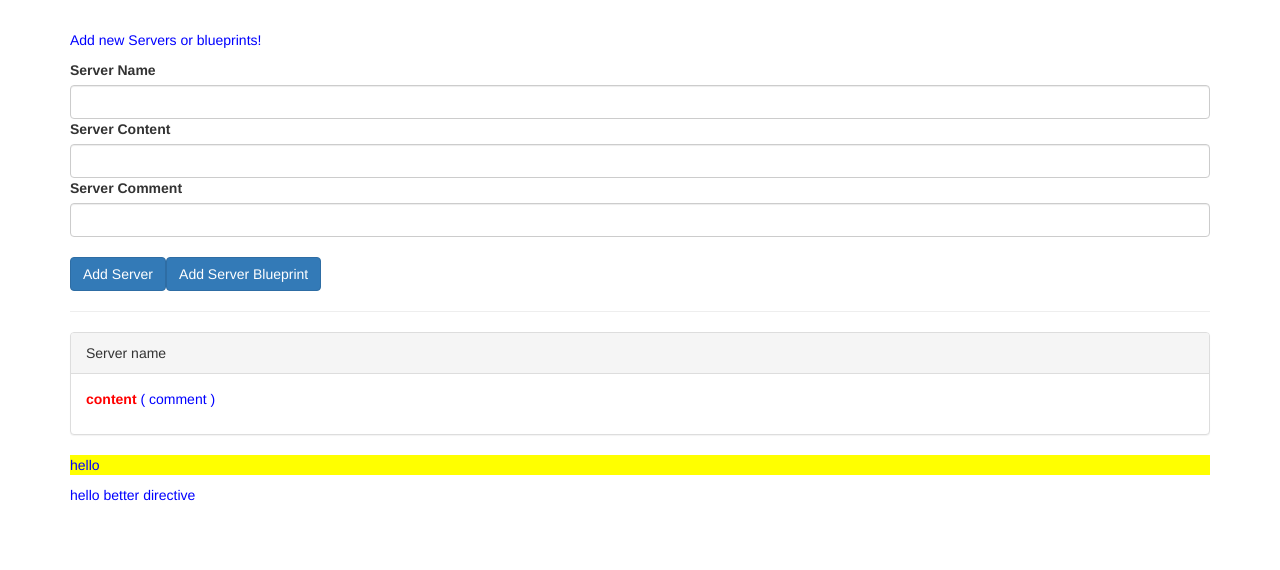
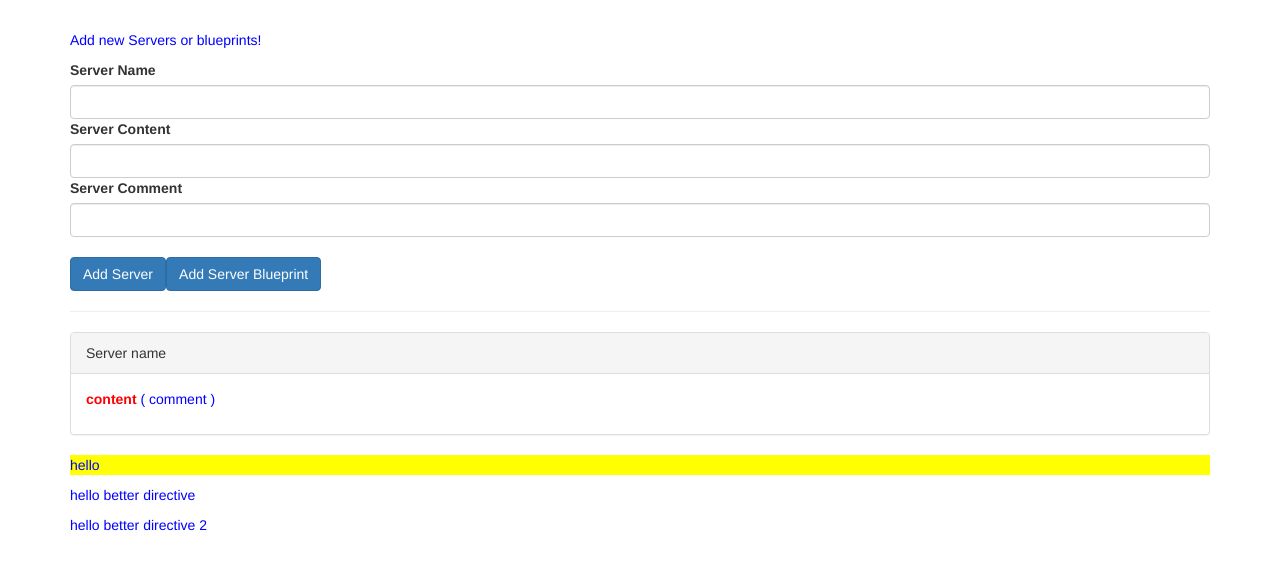
Before and after one commit to sandlex/angular-playground, an Angular app: page / in a window 1280 px wide. Shown: the top 570 px of the page. Built offline with nearby package versions, Linux system fonts and the light colour scheme.

Commit message:
Directive with properties

```diff
--- a/src/app/app.component.html
+++ b/src/app/app.component.html
@@ -13,5 +13,6 @@
     </div>
   </div>
   <p appBasicHighlight>hello</p>
-  <p appBetterHighlight>hello better directive</p>
+  <p [appBetterHighlight]="'blue'" [defaultColor]="'transparent'">hello better directive</p>
+  <p [appBetterHighlight]="'red'" defaultColor="transparent">hello better directive 2</p>
 </div>
--- a/src/app/better-highlight/better-highlight.directive.ts
+++ b/src/app/better-highlight/better-highlight.directive.ts
@@ -1,23 +1,26 @@
-import {Directive, ElementRef, HostBinding, HostListener, OnInit, Renderer2} from "@angular/core";
+import {Directive, ElementRef, HostBinding, HostListener, Input, OnInit, Renderer2} from "@angular/core";
 
 @Directive({
   selector: '[appBetterHighlight]'
 })
 export class BetterHighlightDirective implements OnInit {
 
-  @HostBinding('style.backgroundColor') backgroundColor: string = 'transparent';
+  @Input() defaultColor: string = 'transparent';
+  @Input('appBetterHighlight') highlightColor: string = 'blue'; // using alias here to pass a property via directive itself
+  @HostBinding('style.backgroundColor') backgroundColor: string;
 
   constructor(private elementRef: ElementRef, private renderer: Renderer2) {
   }
 
   ngOnInit() {
+    this.backgroundColor = this.defaultColor;
   }
 
   @HostListener('mouseenter') mouseover(eventData: Event) {
-    this.backgroundColor = 'blue';
+    this.backgroundColor = this.highlightColor;
   }
 
   @HostListener('mouseleave') mouseleave(eventData: Event) {
-    this.backgroundColor = 'transparent';
+    this.backgroundColor = this.defaultColor;
   }
 }
```
